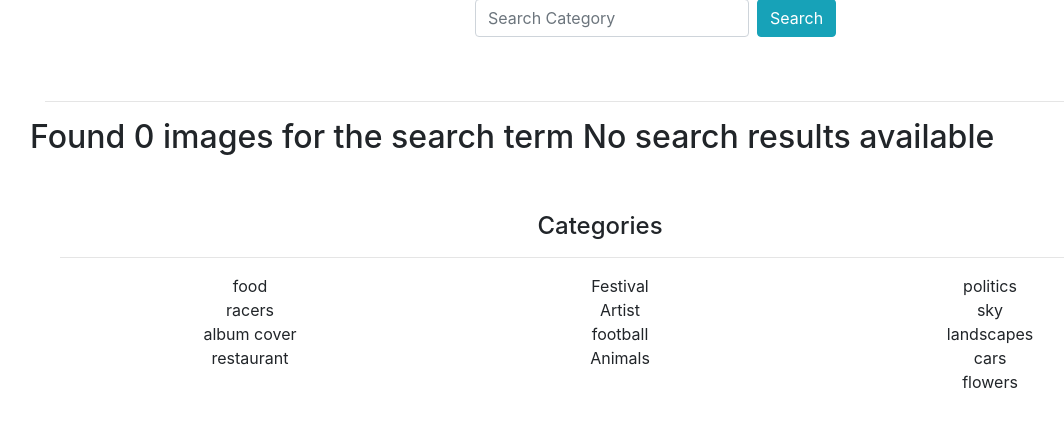
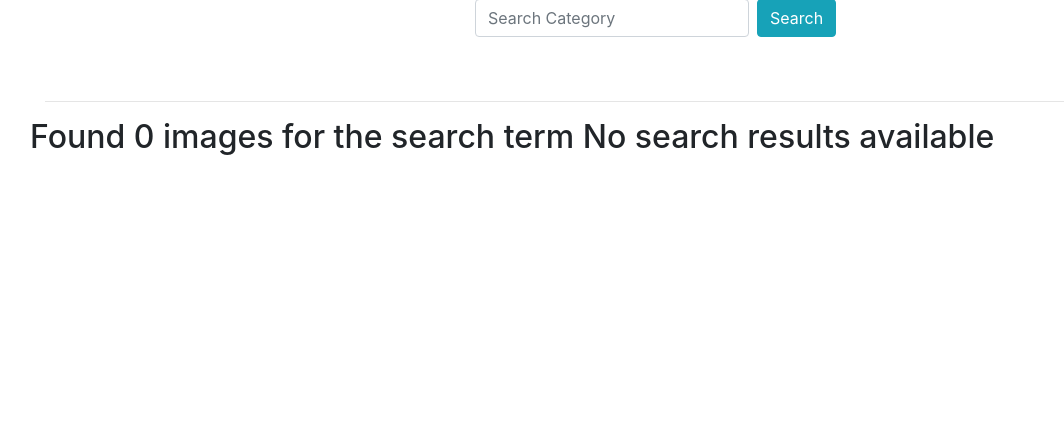
Before and after one commit to Gavin-Kariuki/CyberDeck, a Django app: page /search/ in a window 1280 px wide; the page is wider, and only the part inside the window is pictured. Shown: the part 129-556 px from the top of that part, without its empty margins (40-1104 px from the left). Run offline with Django 3.2, Linux system fonts and the light colour scheme; some libraries are stand-ins or nearby versions.

Commit message:
change my templates

```diff
--- a/deck/templates/all-images/tafuta.html
+++ b/deck/templates/all-images/tafuta.html
@@ -55,39 +55,6 @@
     {%endfor%}
     {%endif%}
 </div><br><br>
-<div class="container" style="text-align: center;font-family: -apple-system, BlinkMacSystemFont, 'Segoe UI', Roboto, Oxygen, Ubuntu, Cantarell, 'Open Sans', 'Helvetica Neue', sans-serif;">
-    <h4>Categories</h4>
-    <hr>
-    <div class="row">
-        <div class="col-md-4">
-
-    <ul style="list-style-type: none;">
-        <li>food</li>
-        <li>racers</li>
-        <li>album cover</li>
-        <li>restaurant</li>
-    </div>
-
-    <div class="col-md-4">
-        <ul style="list-style-type: none;">
-        <li>Festival</li>
-        <li>Artist</li>
-        <li>football</li>
-        <li>Animals</li>
-        </ul>
-        </div>
-        <div class="col-md-4">
-            <ul style="list-style-type: none;">
-        <li>politics</li>
-        <li>sky</li>
-        <li>landscapes</li>
-        <li>cars</li>
-        <li>flowers</li>
-        </ul>
-        </div>
-    </ul>
-    </div>
-</div>
 
 
 
```
